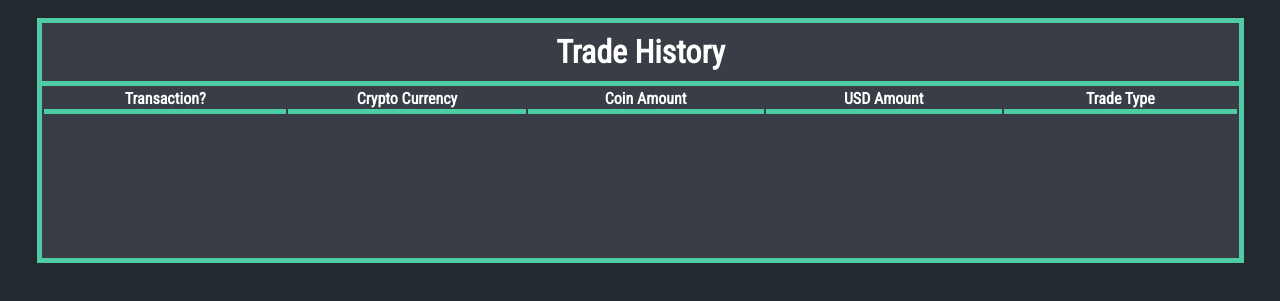
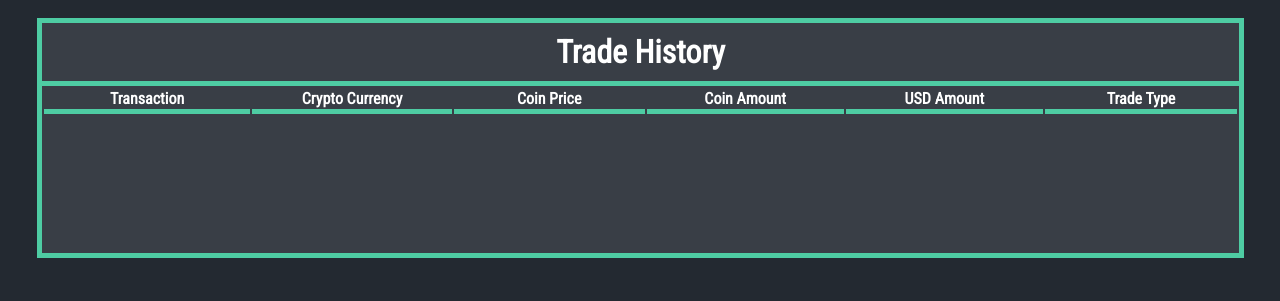
Before and after one commit to jakedykstra/Project1, a plain HTML site: page index.html in a window 1280 px wide. Shown: the part 677-978 px from the top of the page. Drawn offline with nearby package versions, Linux system fonts and the light colour scheme; no server answers.

Commit message:
done at starbucks

```diff
--- a/assets/css/style.css
+++ b/assets/css/style.css
@@ -4,6 +4,7 @@ body, html {
     font-family: Roboto Condensed,sans-serif;
     background-color: #232931;
     position: relative;
+
 }
 
 #splashDiv {
@@ -152,7 +153,7 @@ img {
     background: #393e46;
     margin-top: 0px;
     width: calc(100% - 83px);
-    height: 235px;
+    height: 230px;
     margin: 80px 37px;
     margin-bottom: 0px;
     border: 5px;
@@ -160,6 +161,7 @@ img {
     border-color: #4ecca3;
     color: white;
     text-align: center;
+    overflow: hidden;
 }
 
 #tradeHistory h1 {
@@ -463,4 +465,10 @@ svg {
 td {
     background-color: white;
     color: black;
+    position: relative;
 }
+
+.history-table {
+    overflow: hidden;
+    position: relative;
+}
--- a/index.html
+++ b/index.html
@@ -136,8 +136,9 @@
         <table class="history-table">
             <thead>
                 <tr>
-                    <th>Transaction?</th>
+                    <th>Transaction</th>
                     <th>Crypto Currency</th>
+                    <th>Coin Price</th>
                     <th>Coin Amount</th>
                     <th>USD Amount</th>
                     <th>Trade Type</th>
```
